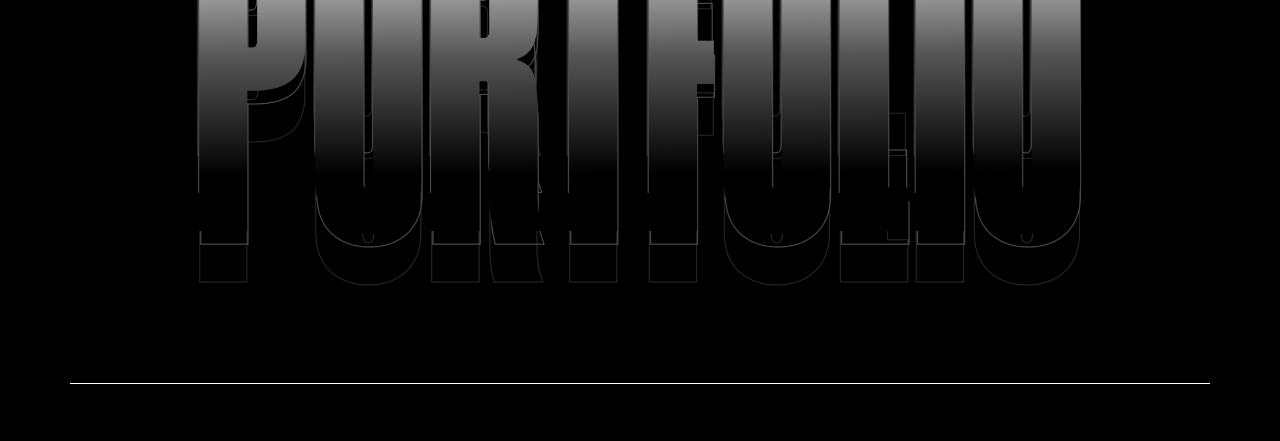
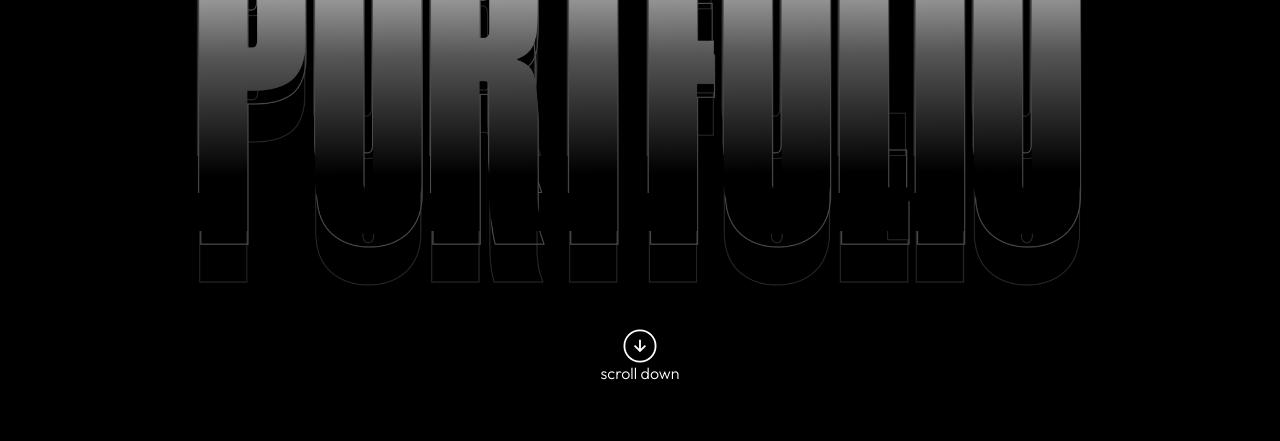
Before and after one commit to LenouilleLaFripouile/mon-portfolio-nesst, a website built with Parcel: page src/index.html in a window 1280 px wide. Shown: the part 317-758 px from the top of the page. Built offline with nearby package versions, Linux system fonts and the light colour scheme.

Commit message:
scroll home page depop

```diff
--- a/src/index.html
+++ b/src/index.html
@@ -31,6 +31,21 @@
               <div class="home-title-right home-title">
                 <h1>INTERACTIVE MEDIA DESIGNER</h1>
               </div>
+            </div>
+            <div class="col-12 home-scroll">
+              <svg
+                xmlns="http://www.w3.org/2000/svg"
+                width="34"
+                height="35"
+                viewBox="0 0 34 35"
+                fill="none"
+              >
+                <path
+                  d="M17.9444 11.1061H16.0178L16.0178 20.3843L12.0511 16.4177L10.7516 17.7172L16.9641 23.9298L23.2126 17.7172L21.9111 16.4177L17.9444 20.3843L17.9444 11.1061ZM16.9943 0.500004C19.3441 0.500004 21.5541 0.945782 23.6243 1.83734C25.6933 2.73015 27.4934 3.94156 29.0247 5.47156C30.5559 7.00156 31.768 8.79978 32.6608 10.8662C33.5536 12.9327 34 15.142 34 17.4943C34 19.8466 33.5536 22.0566 32.6608 24.1243C31.7692 26.1933 30.5597 27.9934 29.0322 29.5247C27.5047 31.0559 25.7059 32.268 23.6357 33.1608C21.5654 34.0536 19.3554 34.5 17.0057 34.5C14.6559 34.5 12.4459 34.0536 10.3757 33.1608C8.30671 32.2692 6.5066 31.0591 4.97534 29.5303C3.44408 28.0016 2.23204 26.2027 1.33922 24.1338C0.446407 22.0648 0 19.8554 0 17.5057C0 15.1559 0.445778 12.9459 1.33733 10.8757C2.22889 8.80545 3.4403 7.00534 4.97156 5.47534C6.50282 3.94534 8.30104 2.7333 10.3662 1.83923C12.4314 0.945152 14.6408 0.498745 16.9943 0.500004ZM17 2.38889C12.7815 2.38889 9.20834 3.85278 6.28056 6.78056C3.35278 9.70834 1.88889 13.2815 1.88889 17.5C1.88889 21.7185 3.35278 25.2917 6.28056 28.2194C9.20834 31.1472 12.7815 32.6111 17 32.6111C21.2185 32.6111 24.7917 31.1472 27.7194 28.2194C30.6472 25.2917 32.1111 21.7185 32.1111 17.5C32.1111 13.2815 30.6472 9.70834 27.7194 6.78056C24.7917 3.85278 21.2185 2.38889 17 2.38889Z"
+                  fill="white"
+                />
+              </svg>
+              <h2>scroll down</h2>
             </div>
           </div>
         </div>
--- a/src/js/main.js
+++ b/src/js/main.js
@@ -26,3 +26,12 @@ document.addEventListener("DOMContentLoaded", function () {
     observer.observe(card);
   });
 });
+
+window.addEventListener("scroll", () => {
+  const home = document.querySelector(".home");
+  if (window.scrollY > 100) {
+    home.classList.add("hidden");
+  } else {
+    home.classList.remove("hidden");
+  }
+});
--- a/src/scss/modules/_footer.scss
+++ b/src/scss/modules/_footer.scss
@@ -54,3 +54,7 @@
     background: #adadad;
   }
 }
+
+.footer-bloc:hover {
+  color: aquamarine;
+}
--- a/src/scss/modules/_home.scss
+++ b/src/scss/modules/_home.scss
@@ -6,6 +6,9 @@
   height: calc(100vh - 115px);
   background-repeat: no-repeat;
   background-position: middle;
+  transition: 0.5s;
+  margin-bottom: 10%;
+  position: relative;
 
   .home-title {
     color: #fff;
@@ -30,3 +33,33 @@
   display: flex;
   align-items: center;
 }
+
+.home.hidden {
+  opacity: 0;
+  transform: translateY(-100px);
+  pointer-events: none;
+}
+
+.home-scroll {
+  display: flex;
+  flex-direction: column;
+  align-items: center;
+  position: absolute;
+  bottom: 0;
+  left: 0;
+  right: 0;
+  h2 {
+    color: #fff;
+    text-align: center;
+    font-family: Outfit;
+    font-size: 16px;
+    font-style: normal;
+    font-weight: 300;
+    line-height: normal;
+  }
+  svg {
+    width: 34px;
+    height: 34px;
+    flex-shrink: 0;
+  }
+}
```
